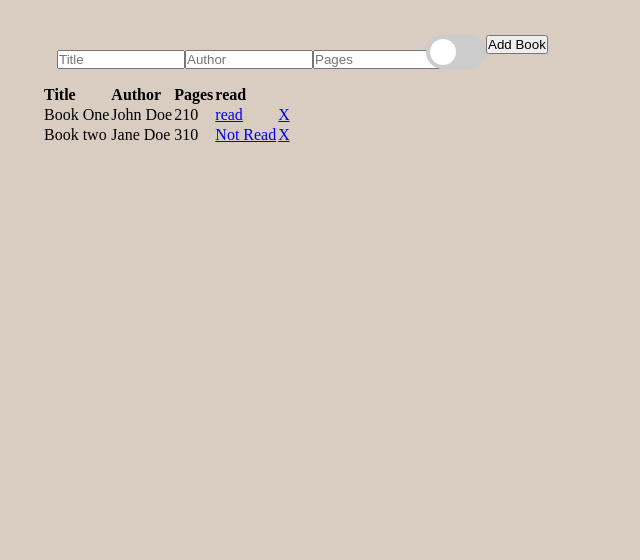
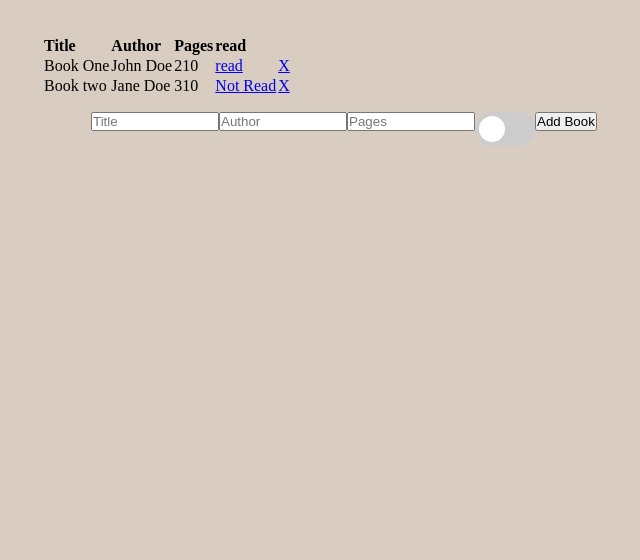
Before and after one commit to J-PCode/Book-Library, a plain HTML site: page index.html in a window 1280 px wide. Shown: the part 240-800 px from the top of the page, without its empty margins (278-918 px from the left). Drawn offline with Linux system fonts and the light colour scheme.

Commit message:
Update index.html

```diff
--- a/index.html
+++ b/index.html
@@ -10,13 +10,16 @@
 </head>
 <body>
 <div class="container">
+
+
     <div class="header">
         <div class="logo"><p class="fas fa-book-open fa-5x"></p>
             <h1>Book Library</h1>
         </div>
     </div>
+
+
     <div class="main">
-
         <table class="table">
         <thead>
             <tr>
@@ -27,12 +30,13 @@
                 <th></th>
             </tr>
         </thead>
-        <tbody id="book-list">
+        <tbody id="book-list"></tbody>
+        </table>
+    </div>
 
-        </tbody>
-    <div class="form">
-    <form id="book-form">
 
+    <div class="footer">
+            <form id="book-form" class="form">
                             <div class="form-group">
                             <input type="text" id="title" placeholder="Title" class="form-control">
                             </div>
@@ -44,21 +48,16 @@
                             <div class="form-group">
                                 <input type="text" id="pages" placeholder="Pages" class="form-control">
                             </div>
-                    <div class="switch">
+                            <div class="form-group switch">
                             <label class="switch">
                                 <input type="checkbox" id="read">
                                 <span class="slider round"></span>
                             </label>
                             </div>
-                    <div class="btn">
+                            <div class="form-group btn">
                                 <input type="submit" id="submit" value="Add Book" class="btn">
                             </div>
                 </form>
-    </div>
-
-    </div>
-    <div class="footer">
-
     </div>
 </div>
 <script src="script.js"></script>
```
Lines whose indentation alone changed are shown as unchanged.
